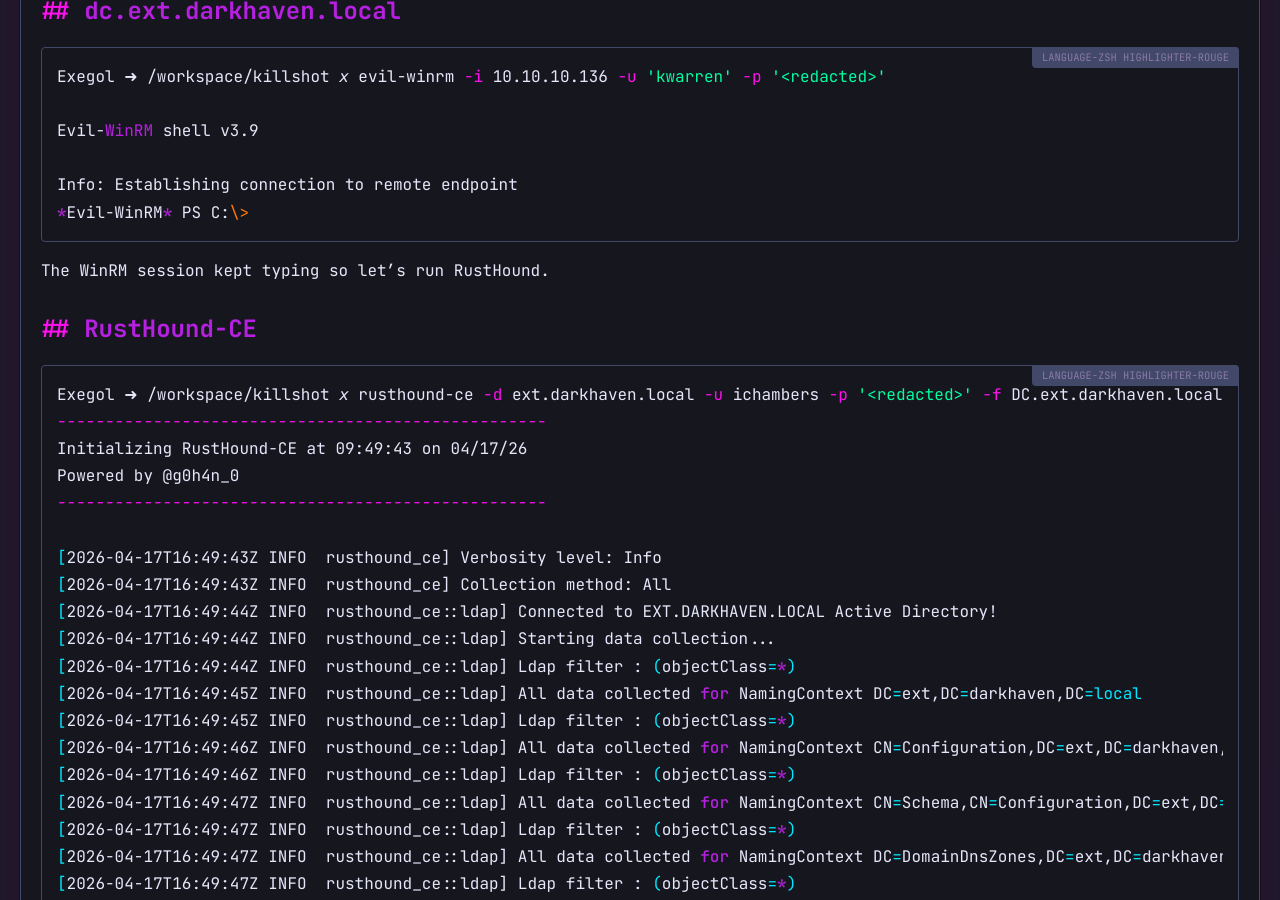
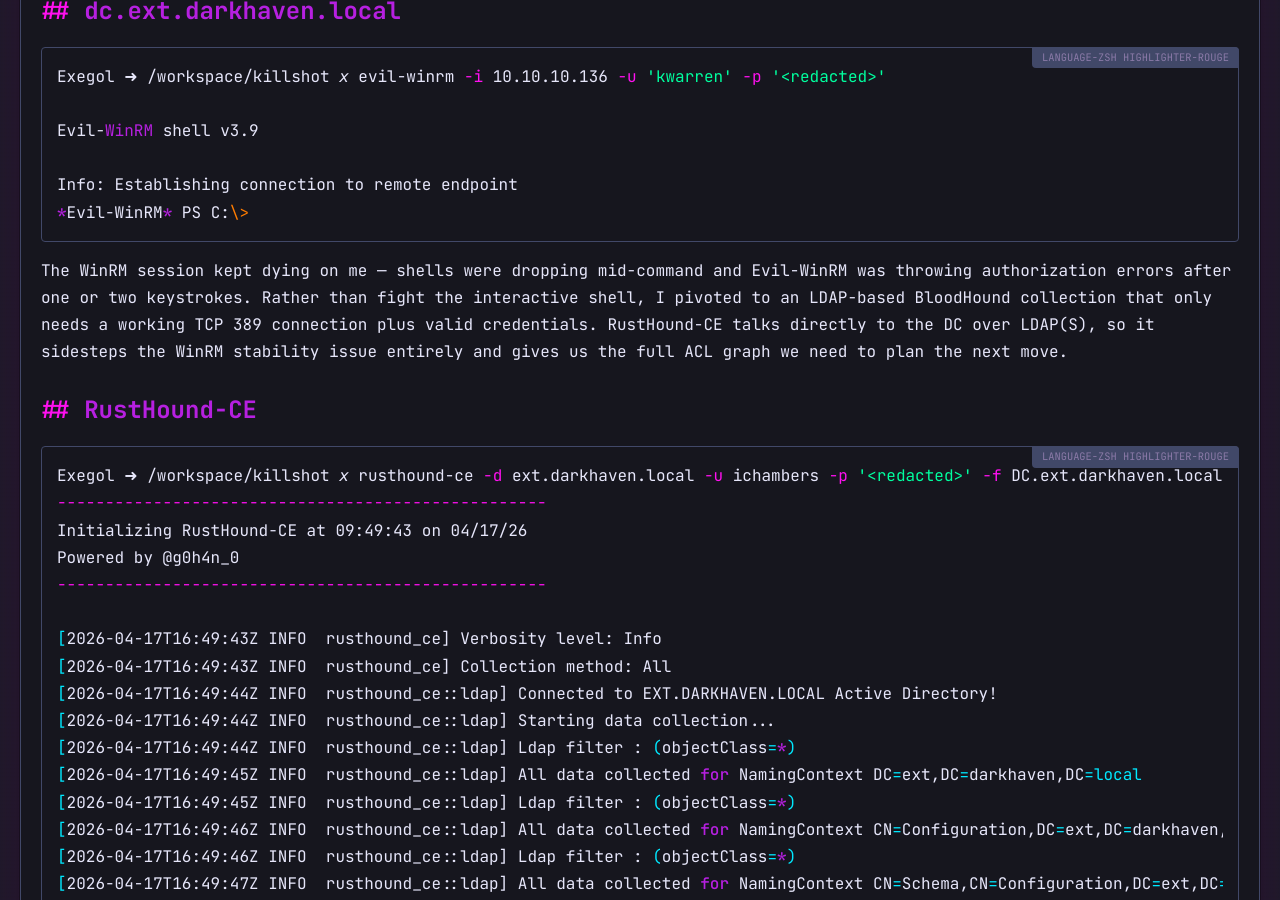
Before and after one commit to p3ta00/p3ta00.github.io, a Jekyll site: the page built from _ctf/hacksmarter-darkhaven.md, in a window 1280 px wide and 900 px high, scrolled down 58846 px. Built offline with Jekyll 4.4.1, drawn with Linux system fonts in a browser that asks for light colours.

Commit message:
Fix WinRM stability note and expand rationale for RustHound pivot
Co-Authored-By: Claude Opus 4.7 (1M context) <noreply@anthropic.com>

````diff
--- a/_ctf/hacksmarter-darkhaven.md
+++ b/_ctf/hacksmarter-darkhaven.md
@@ -1956,7 +1956,7 @@ Info: Establishing connection to remote endpoint
 *Evil-WinRM* PS C:\>
 ```
 
-The WinRM session kept typing so let's run RustHound.
+The WinRM session kept dying on me — shells were dropping mid-command and Evil-WinRM was throwing authorization errors after one or two keystrokes. Rather than fight the interactive shell, I pivoted to an LDAP-based BloodHound collection that only needs a working TCP 389 connection plus valid credentials. RustHound-CE talks directly to the DC over LDAP(S), so it sidesteps the WinRM stability issue entirely and gives us the full ACL graph we need to plan the next move.
 
 ## RustHound-CE
 
````
